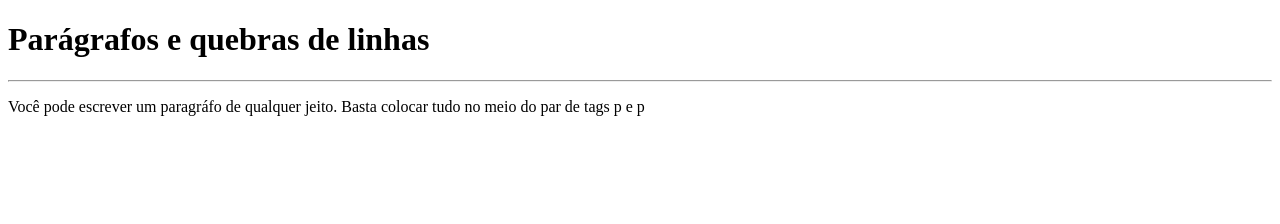
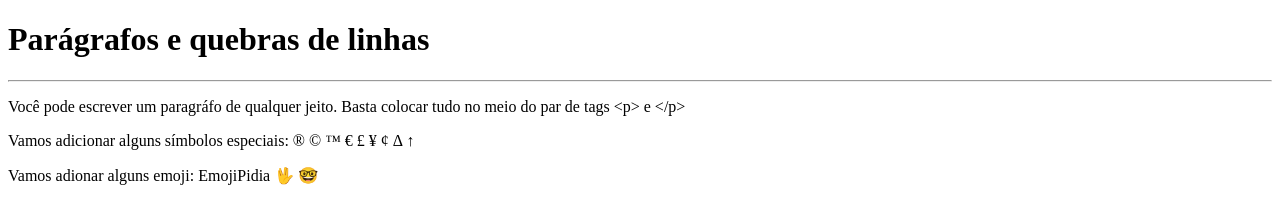
Before and after one commit to camilabarros2/HTML-CSS, a plain HTML site: page estudos/ex002/index.html in a window 1280 px wide. Drawn offline with Linux system fonts and the light colour scheme.

Commit message:
add emoji

```diff
--- a/estudos/ex002/index.html
+++ b/estudos/ex002/index.html
@@ -12,7 +12,23 @@
     <p> Você pode escrever um
         paragráfo de qualquer jeito.
         Basta colocar tudo no meio do par de
-        tags p e p
+        tags &lt;p&gt; e &lt;/p&gt;
+    </p>
+    <p>Vamos adicionar alguns símbolos especiais:
+        &reg;
+        &copy;
+        &trade;
+        &euro;
+        &pound;
+        &yen;
+        &cent;
+        &Delta;
+        &uparrow;
+
+    </p>
+    <p>Vamos adionar alguns emoji: EmojiPidia
+        &#x1F596;
+        &#x1f913;
     </p>
 </body>
 </html>
```
